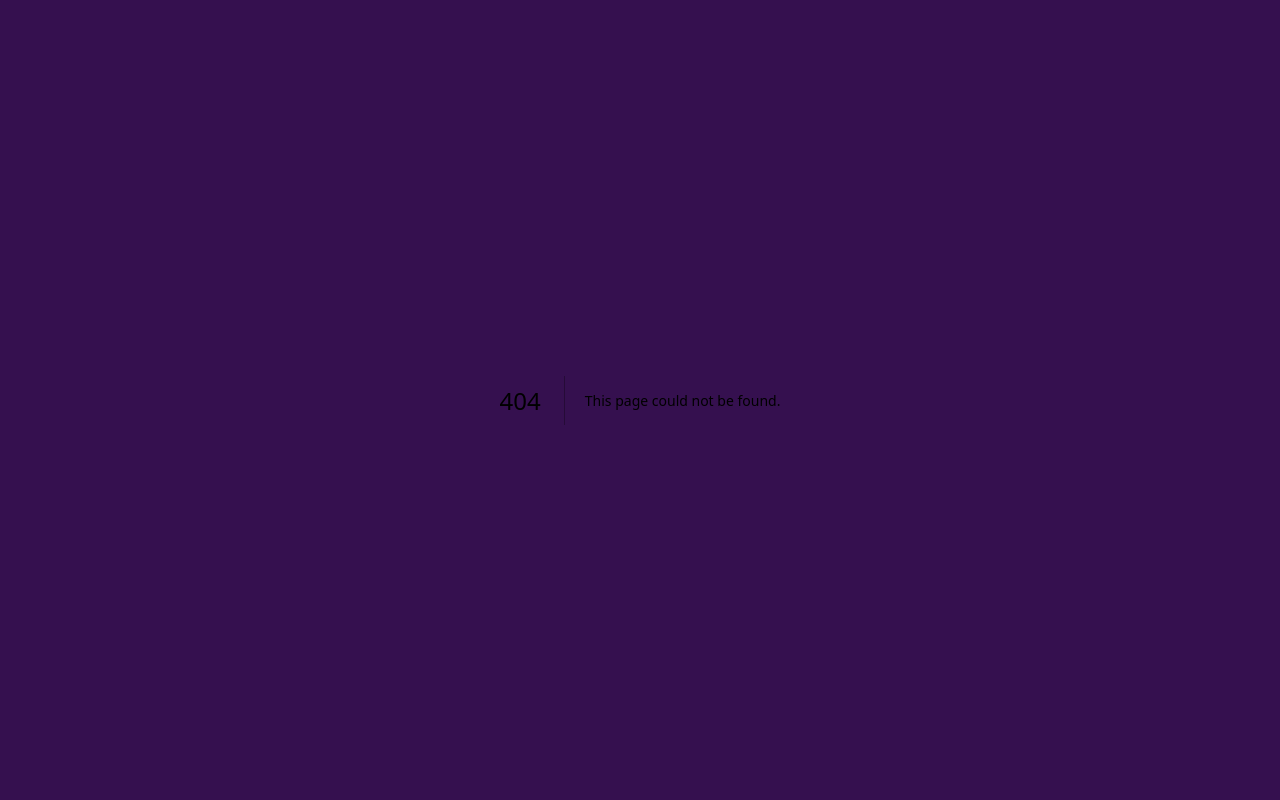
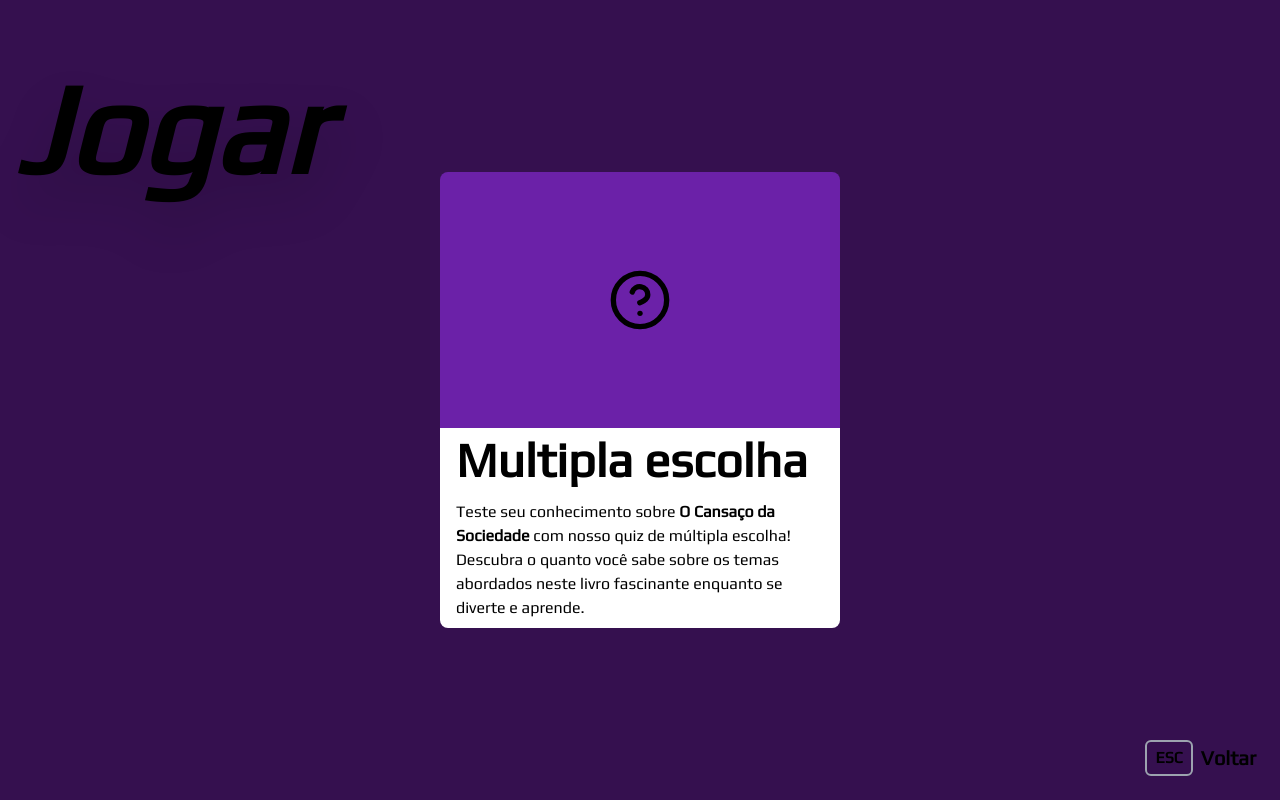
Before and after one commit to RelancioBorgesDev/Quiz, a Next.js app: page /games in a window 1280 px wide. Before the commit this address had no page. Built offline with nearby package versions, Linux system fonts and the light colour scheme.

Commit message:
feat: add games page

```diff
--- a/package.json
+++ b/package.json
@@ -10,6 +10,7 @@
   },
   "dependencies": {
     "framer-motion": "^11.0.27",
+    "lucide-react": "^0.367.0",
     "next": "14.1.4",
     "react": "^18",
     "react-dom": "^18"
--- /dev/null
+++ b/src/app/components/esc.tsx
@@ -0,0 +1,27 @@
+"use client";
+import { useEffect } from "react";
+
+export default function Esc() {
+  useEffect(() => {
+    const handleEsc = (event: any) => {
+      if (event.keyCode === 27) {
+        window.history.back();
+      }
+    };
+    document.addEventListener("keydown", handleEsc);
+    return () => {
+      document.removeEventListener("keydown", handleEsc);
+    };
+  }, []);
+  return (
+    <div
+      className="absolute bottom-6 right-6 flex items-center gap-2 group transition-all ease-in-out duration-500"
+      onClick={() => window.history.back()}
+    >
+      <span className="border-2 border-gray-400 rounded-md px-2 py-1 group-hover:bg-white group-hover:text-black group-hover:cursor-pointer group-hover:border-white font-bold">
+        ESC
+      </span>
+      <span className="group-hover:cursor-pointer text-xl font-bold">Voltar</span>
+    </div>
+  );
+}
--- /dev/null
+++ b/src/app/games/page.tsx
@@ -0,0 +1,59 @@
+"use client";
+import { motion } from "framer-motion";
+import { CircleHelp } from "lucide-react";
+import { Play } from "next/font/google";
+import Esc from "../components/esc";
+
+const play = Play({
+  weight: ["400"],
+  subsets: ["latin"],
+  variable: "--font-family-play",
+});
+
+export default function Games() {
+  return (
+    <motion.main
+      initial={{ opacity: 0 }}
+      animate={{ opacity: 1 }}
+      className={`${play.className} flex flex-col h-screen items-center justify-center relative`}
+    >
+      <h1 className="text-9xl font-bold drop-shadow-2xl italic absolute top-16 left-4">
+        Jogar
+      </h1>
+
+      <section>
+        <motion.div
+          whileHover={{
+            scale: 1.1,
+            transition: { duration: 0.8, ease: "easeInOut" },
+          }}
+          className="flex flex-col w-[400px] cursor-pointer "
+        >
+          <motion.header
+            initial={{ opacity: 0, y: -50 }}
+            animate={{ opacity: 1, y: 0 }}
+            transition={{ delay: 0.5 }}
+            className="bg-purple-800 flex items-center justify-center py-24 rounded-t-lg"
+          >
+            <CircleHelp size={64} />
+          </motion.header>
+          <motion.footer
+            initial={{ opacity: 0, y: 50 }}
+            animate={{ opacity: 1, y: 0 }}
+            transition={{ delay: 0.5 }}
+            className="bg-white text-black px-4 py-2 rounded-b-lg flex flex-col gap-4 items-start"
+          >
+            <h1 className="text-5xl font-semibold">Multipla escolha</h1>
+            <p className="">
+              Teste seu conhecimento sobre <b>O Cansaço da Sociedade</b> com
+              nosso quiz de múltipla escolha! Descubra o quanto você sabe sobre
+              os temas abordados neste livro fascinante enquanto se diverte e
+              aprende.
+            </p>
+          </motion.footer>
+        </motion.div>
+        <Esc />
+      </section>
+    </motion.main>
+  );
+}
--- a/src/app/layout.tsx
+++ b/src/app/layout.tsx
@@ -1,17 +1,11 @@
 import type { Metadata } from "next";
-import { Press_Start_2P, Play } from "next/font/google";
+import { Press_Start_2P } from "next/font/google";
 import "./globals.css";
 
 const p2 = Press_Start_2P({
   weight: ["400"],
   subsets: ["latin"],
   variable: "--font-family-p2",
-});
-
-const play = Play({
-  weight: ["400"],
-  subsets: ["latin"],
-  variable: "--font-family-play",
 });
 
 export const metadata: Metadata = {
--- a/src/app/page.tsx
+++ b/src/app/page.tsx
@@ -131,7 +131,7 @@ export default function Home() {
         className="flex flex-col gap-6"
       >
         <motion.span whileHover={{ scale: 1.1, transition: { duration: 0.5 } }}>
-          <Link href={""} className="text-2xl">
+          <Link href={"/games"} className="text-2xl">
             Jogar
           </Link>
         </motion.span>
```
Also changed, not shown: 1 other file (tests, documents, lock files or other folders).
